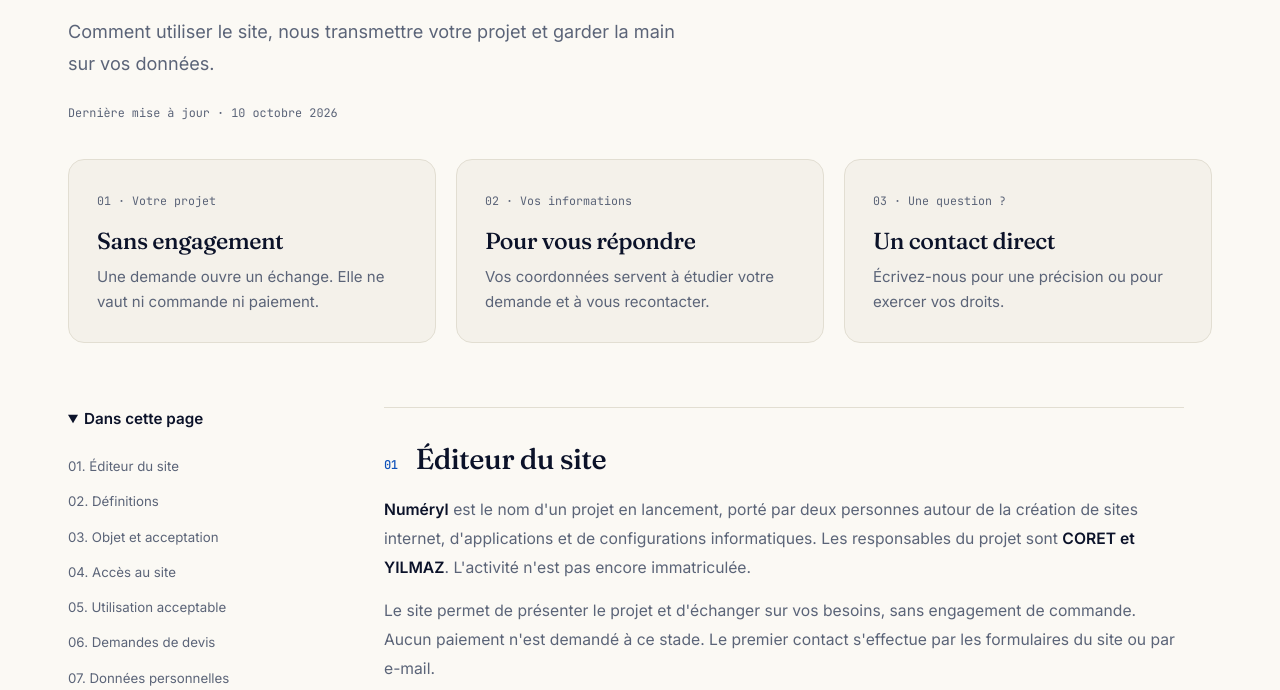
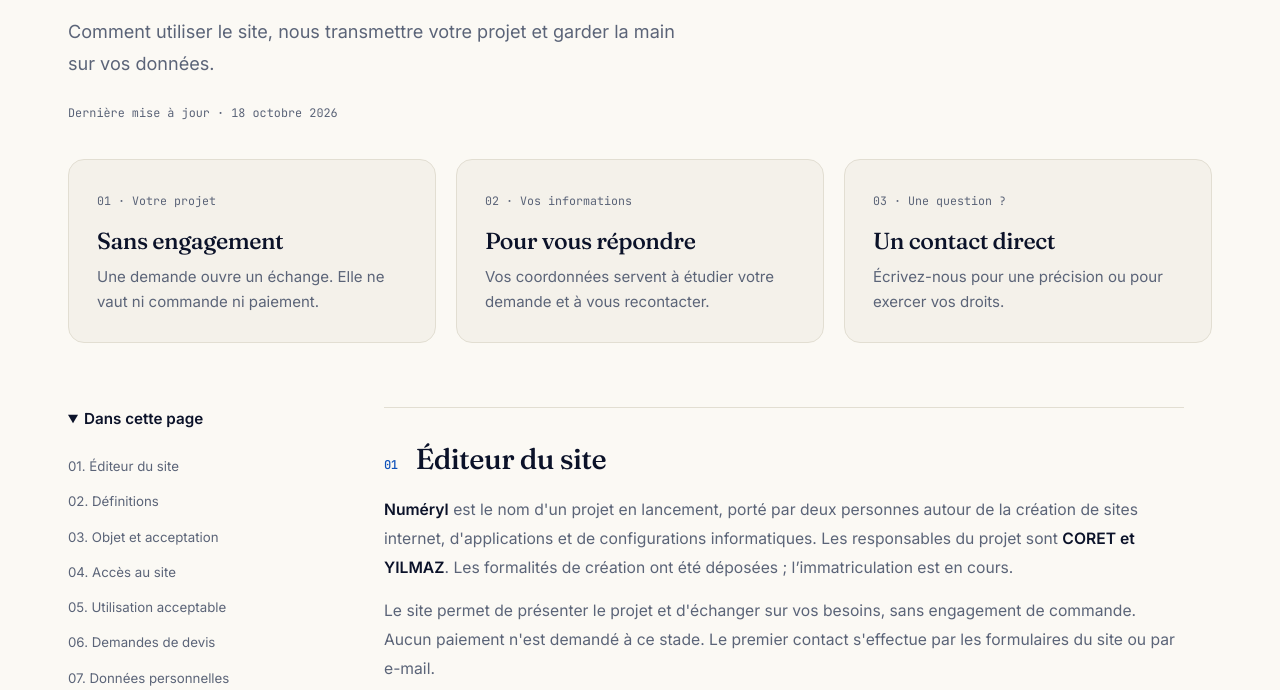
Before and after one commit to AstonDiv1/YC, a Flask app: page /conditions-utilisation in a window 1280 px wide. Shown: the part 394-1084 px from the top of the page. Run offline with Flask 3, Linux system fonts and the light colour scheme.

Commit message:
Reflect owner filing update while registration remains pending

```diff
--- a/GITH/templates/conditions.html
+++ b/GITH/templates/conditions.html
@@ -37,7 +37,7 @@
     <div class="eyebrow">Conditions &amp; données personnelles</div>
     <h1>Un cadre clair,<br><span class="accent">avant d’échanger.</span></h1>
     <p class="legal-intro">Comment utiliser le site, nous transmettre votre projet et garder la main sur vos données.</p>
-    <p class="legal-date">Dernière mise à jour · 10 octobre 2026</p>
+    <p class="legal-date">Dernière mise à jour · 18 octobre 2026</p>
     <div class="legal-highlights">
       <a href="#s06"><span>01 · Votre projet</span><h2>Sans engagement</h2><p>Une demande ouvre un échange. Elle ne vaut ni commande ni paiement.</p></a>
       <a href="#s07"><span>02 · Vos informations</span><h2>Pour vous répondre</h2><p>Vos coordonnées servent à étudier votre demande et à vous recontacter.</p></a>
@@ -75,7 +75,7 @@
       <p><strong>Numéryl</strong> est le nom d'un projet en lancement, porté
       par deux personnes autour de la création de sites internet, d'applications
       et de configurations informatiques. Les responsables du projet sont <strong>CORET et YILMAZ</strong>.
-      L'activité n'est pas encore immatriculée.</p>
+      Les formalités de création ont été déposées ; l’immatriculation est en cours.</p>
       <p>Le site permet de présenter le projet et d'échanger sur vos besoins,
       sans engagement de commande. Aucun paiement n'est demandé à ce stade.
       Le premier contact s'effectue par les formulaires du site ou par e-mail.</p>
--- a/GITH/templates/index.html
+++ b/GITH/templates/index.html
@@ -270,7 +270,7 @@
 <details><summary>Sous quel délai pouvez-vous livrer ?</summary><p>Le calendrier dépend du projet, de notre disponibilité et de la réception de vos informations. Il est confirmé avant le démarrage. Si vous avez une date impérative, indiquez-la dès le premier échange.</p></details>
 <details><summary>Je n’ai pas encore de logo ou de photos : comment avancer ?</summary><p>Nous pouvons définir une direction visuelle et organiser le contenu avec vous. La photographie et une identité de marque complète font l’objet d’un périmètre séparé. Nous utilisons des ressources dont les droits sont établis, sans inventer de photos de vos réalisations.</p></details>
 <details><summary>Que montrent les projets du portfolio ?</summary><p>Ce sont des projets originaux créés par le studio pour explorer des sites et des outils web. Les identités et les données sont fictives. Chaque projet explique ses interactions, ses fonctions simulées et ses limites ; il ne constitue pas une référence de commande client.</p></details>
-<details><summary>Comment commencer un projet ?</summary><p>Décrivez votre activité et votre objectif en quelques lignes. Le premier échange est sans engagement. Numéryl est actuellement un projet en lancement, non encore immatriculé. Le cadre professionnel, le devis et les conditions seront établis avant toute commande payante.</p></details>
+<details><summary>Comment commencer un projet ?</summary><p>Décrivez votre activité et votre objectif en quelques lignes. Le premier échange est sans engagement. Numéryl est en lancement : les formalités ont été déposées et l’immatriculation est en cours. Le cadre professionnel, le devis et les conditions seront établis avant toute commande payante.</p></details>
 </div></div></section>
 
 <!-- ============= CONTACT ============= -->
```
